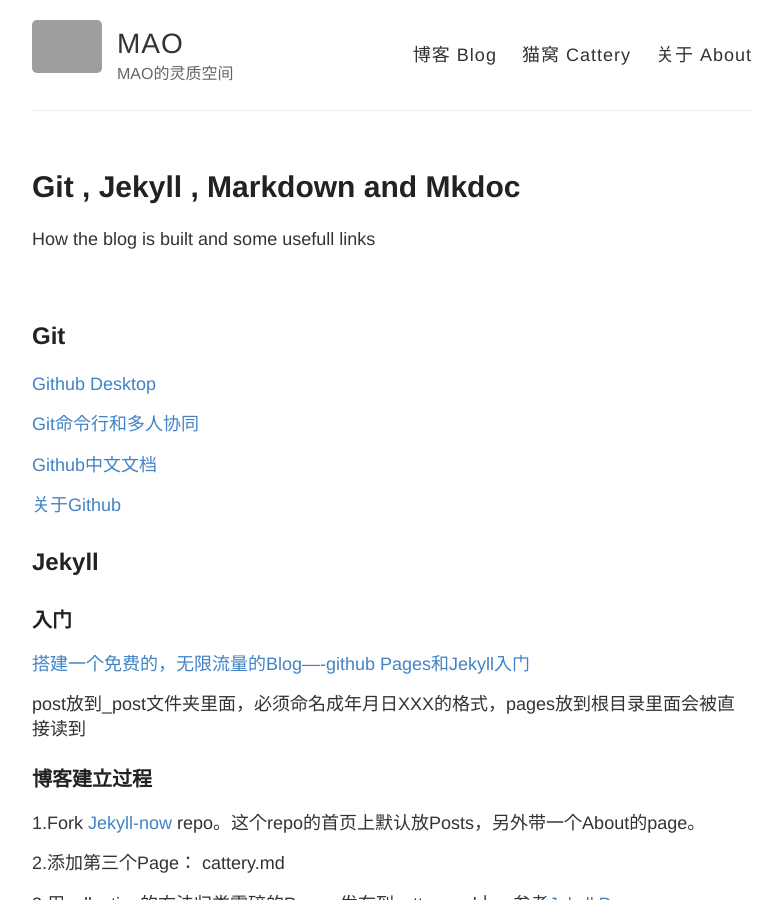
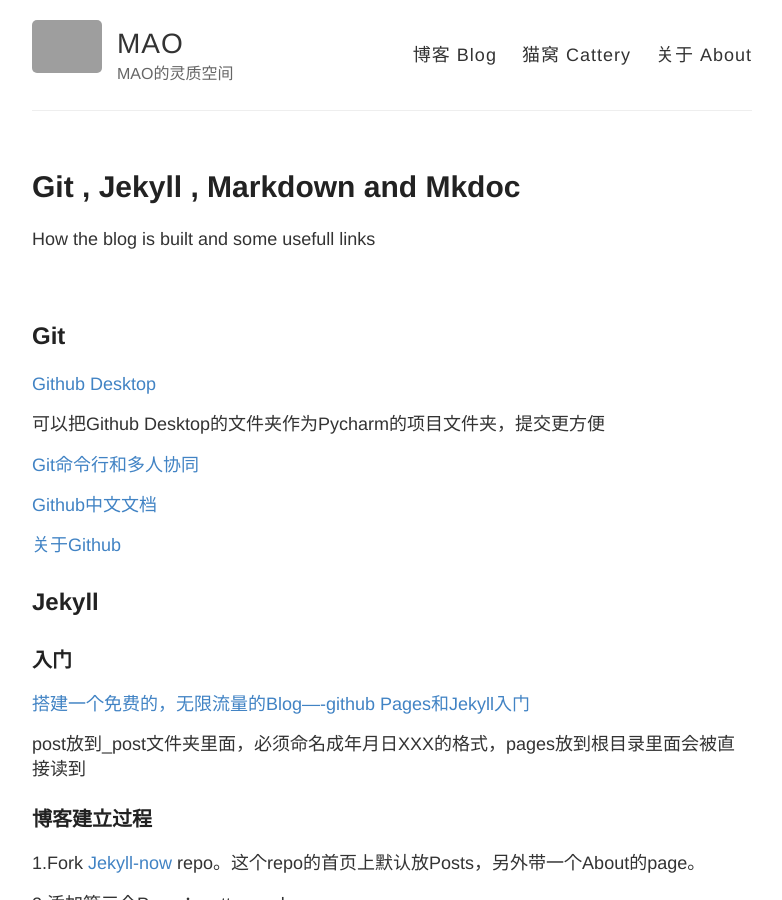
Before and after one commit to RuifMaxx/formalweb, a Jekyll site: the page built from _posts/2020-12-7-Git and Jekyll and Markdown.md, in a window 1280 px wide and 900 px high. Shown: the whole window, without its empty margins (248-1030 px from the left). Built offline with Jekyll 4.4.1, drawn with Linux system fonts in a browser that asks for light colours; grey boxes are pictures that could not be loaded.

Commit message:
Update 2020-12-7-Git and Jekyll and Markdown.md

```diff
--- a/_posts/2020-12-7-Git and Jekyll and Markdown.md
+++ b/_posts/2020-12-7-Git and Jekyll and Markdown.md
@@ -10,6 +10,8 @@
 ## Git
 
 [Github Desktop](https://www.jianshu.com/p/06a960d991aa)
+
+可以把Github Desktop的文件夹作为Pycharm的项目文件夹，提交更方便
 
 [Git命令行和多人协同](https://www.cnblogs.com/guoyaohua/p/Git-tutorial.html)
 
```
